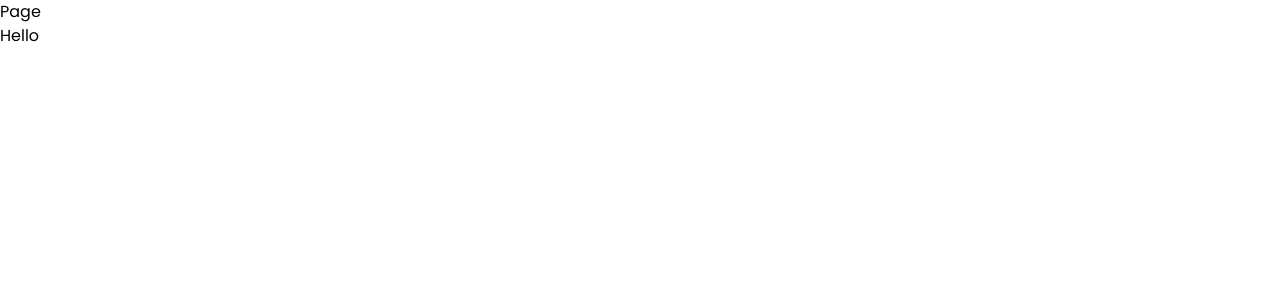
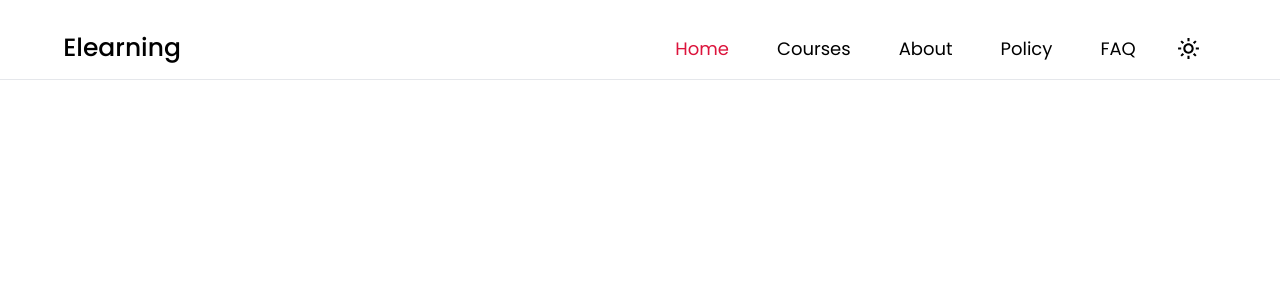
Before and after one commit to NammDev/lms-fullstack, a Next.js app in the folder client/: page / in a window 1280 px wide. Shown: the top 300 px of the page. Built offline with nearby package versions, Linux system fonts and the light colour scheme.

Commit message:
install utils/cn & navitems & themeswitcher

```diff
--- /dev/null
+++ b/client/app/components/Header.tsx
@@ -0,0 +1,62 @@
+'use client'
+
+import { cn } from '@/lib/utils'
+import Link from 'next/link'
+import React, { useState } from 'react'
+import NavItems from '../utils/NavItem'
+import { ThemeSwitcher } from '../utils/ThemeSwitcher'
+
+type Props = {
+  open: boolean
+  setOpen: (open: boolean) => void
+  activeItem: number
+}
+
+const Header = ({ open, setOpen, activeItem }: Props) => {
+  const [active, setActive] = useState(false)
+  const [openSidebar, setOpenSidebar] = useState(false)
+
+  if (typeof window !== 'undefined') {
+    window.addEventListener('scroll', () => {
+      if (window.scrollY > 80) {
+        setActive(true)
+      } else {
+        setActive(false)
+      }
+    })
+  }
+
+  return (
+    <div className='w-full relative'>
+      <div
+        className={
+          (cn(
+            active
+              ? 'dark:bg-opacity-50 dark:bg-gradient-to-b dark:from-gray-900 dark:to-black fixed top-0 left-0 shadow-xl transition duration-500'
+              : 'dark:shadow'
+          ),
+          'h-[80px] z-[80] w-full border-b dark:border-[#ffffff1c]')
+        }
+      >
+        <div className='w-[95%] 800px:w-[92%] m-auto py-2 h-full'>
+          <div className='w-full h-[80px] flex items-center justify-between p-3'>
+            <div>
+              <Link
+                href={'/'}
+                className={`text-[25px] font-Poppins font-[500] text-black dark:text-white`}
+              >
+                Elearning
+              </Link>
+            </div>
+            <div className='flex items-center'>
+              <NavItems activeItem={activeItem} isMobile={false} />
+              <ThemeSwitcher />
+            </div>
+          </div>
+        </div>
+      </div>
+    </div>
+  )
+}
+
+export default Header
--- a/client/app/layout.tsx
+++ b/client/app/layout.tsx
@@ -25,7 +25,7 @@ export default function RootLayout({
   return (
     <html lang='en'>
       <body
-        className={`${poppins.className} ${josefin.variable} !bg-white dark:bg-gradient-to-b dark:from-gray-900 dark:to-black duration-300`}
+        className={`${poppins.className} ${josefin.variable} !bg-white bg-no-repeat dark:bg-gradient-to-b dark:from-gray-900 dark:to-black duration-300`}
       >
         <ThemeProvider>{children}</ThemeProvider>
       </body>
--- a/client/app/page.tsx
+++ b/client/app/page.tsx
@@ -1,10 +1,14 @@
 'use client'
 
+import { useState } from 'react'
+import Header from './components/Header'
 import Heading from './utils/Heading'
 
 interface Props {}
 
 const Page = (props: Props) => {
+  const [open, setOpen] = useState(false)
+  const [activeItem, setActiveItem] = useState(0)
   return (
     <div>
       <Heading
@@ -12,8 +16,7 @@ const Page = (props: Props) => {
         description='E-Learning is a platform for students to learn and get help from teachers'
         keywords='programming,nextjs,mern,react,reactjs'
       />
-      <h1>Page</h1>
-      <p>Hello</p>
+      <Header open={open} setOpen={setOpen} activeItem={activeItem} />
     </div>
   )
 }
--- /dev/null
+++ b/client/app/utils/NavItem.tsx
@@ -0,0 +1,82 @@
+import { cn } from '@/lib/utils'
+import Link from 'next/link'
+import React from 'react'
+
+export const navItemsData = [
+  {
+    name: 'Home',
+    url: '/',
+  },
+  {
+    name: 'Courses',
+    url: '/courses',
+  },
+  {
+    name: 'About',
+    url: '/about',
+  },
+  {
+    name: 'Policy',
+    url: '/policy',
+  },
+  {
+    name: 'FAQ',
+    url: '/faq',
+  },
+]
+
+type Props = {
+  activeItem: number
+  isMobile: boolean
+}
+
+const NavItems = ({ activeItem, isMobile }: Props) => {
+  return (
+    <>
+      <div className='hidden 800px:flex'>
+        {navItemsData &&
+          navItemsData.map((i, index) => (
+            <Link href={`${i.url}`} key={index} passHref>
+              <span
+                className={cn(
+                  activeItem === index
+                    ? 'dark:text-[#37a39a] text-[crimson]'
+                    : 'dark:text-white text-black',
+                  'text-[18px] px-6 font-Poppins font-[400]'
+                )}
+              >
+                {i.name}
+              </span>
+            </Link>
+          ))}
+      </div>
+      {isMobile && (
+        <div className='800px:hidden mt-5'>
+          <div className='w-full text-center py-6'>
+            <Link href={'/'} passHref>
+              <span className={`text-[25px] font-Poppins font-[500] text-black dark:text-white`}>
+                ELearning
+              </span>
+            </Link>
+          </div>
+          {navItemsData &&
+            navItemsData.map((i, index) => (
+              <Link href='/' passHref key={index}>
+                <span
+                  className={`${
+                    activeItem === index
+                      ? 'dark:text-[#37a39a] text-[crimson]'
+                      : 'dark:text-white text-black'
+                  } block py-5 text-[18px] px-6 font-Poppins font-[400]`}
+                >
+                  {i.name}
+                </span>
+              </Link>
+            ))}
+        </div>
+      )}
+    </>
+  )
+}
+
+export default NavItems
--- /dev/null
+++ b/client/app/utils/ThemeSwitcher.tsx
@@ -0,0 +1,30 @@
+'use client'
+import { useState, useEffect } from 'react'
+import { useTheme } from 'next-themes'
+import { BiMoon, BiSun } from 'react-icons/bi'
+
+export const ThemeSwitcher = () => {
+  const [mounted, setMounted] = useState(false)
+  const { theme, setTheme } = useTheme()
+
+  useEffect(() => setMounted(true), [])
+
+  if (!mounted) {
+    return null
+  }
+
+  return (
+    <div className='flex items-center justify-center mx-4'>
+      {theme === 'light' ? (
+        <BiMoon
+          className='cursor-pointer'
+          fill='black'
+          size={25}
+          onClick={() => setTheme('dark')}
+        />
+      ) : (
+        <BiSun size={25} className='cursor-pointer' onClick={() => setTheme('light')} />
+      )}
+    </div>
+  )
+}
--- /dev/null
+++ b/client/lib/utils.ts
@@ -0,0 +1,6 @@
+import { type ClassValue, clsx } from "clsx"
+import { twMerge } from "tailwind-merge"
+
+export function cn(...inputs: ClassValue[]) {
+  return twMerge(clsx(inputs))
+}
```
Also changed, not shown: client/package.json (+7 -1 lines), 1 other file (tests, documents, lock files or other folders).
